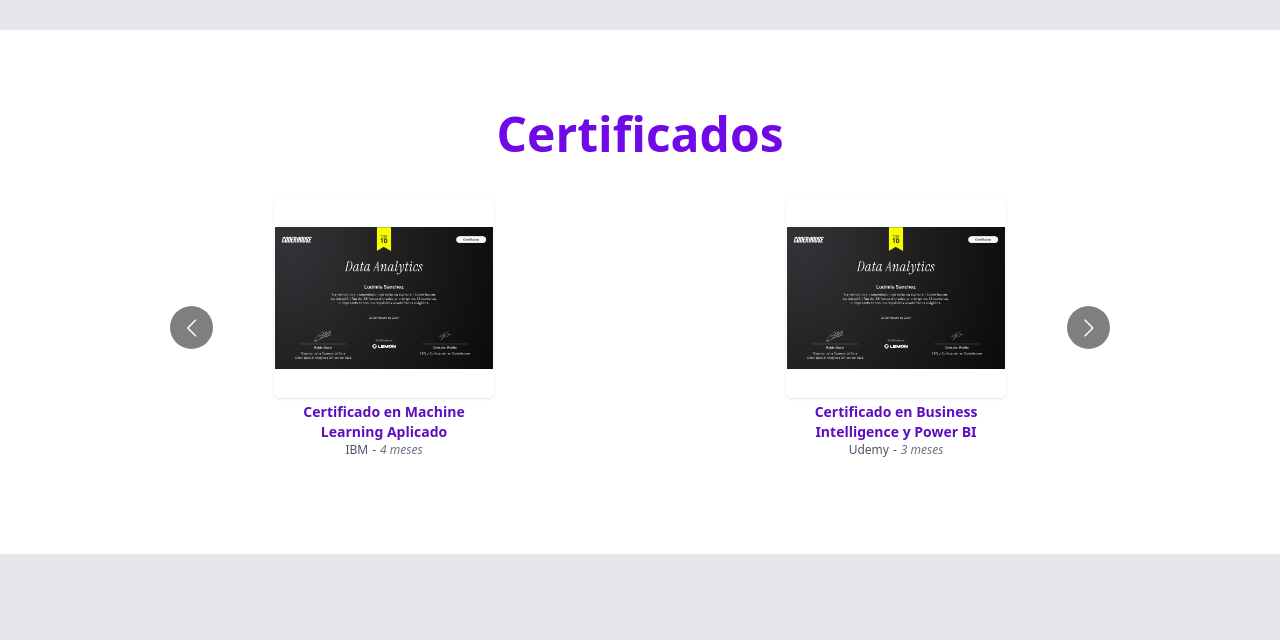
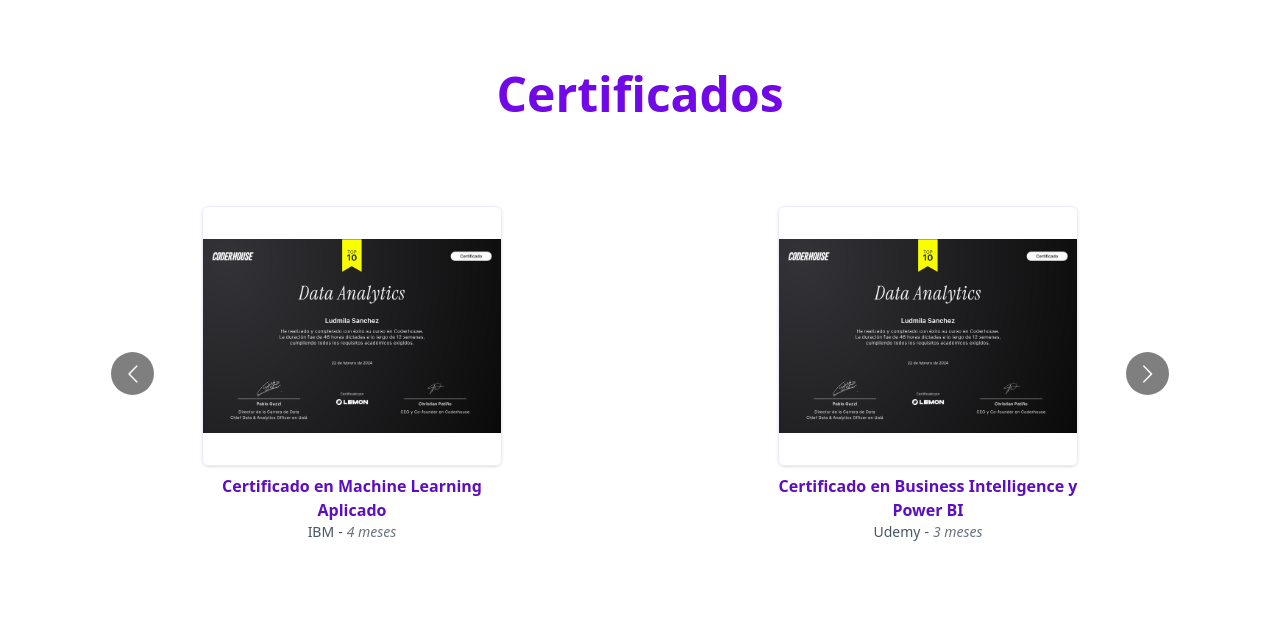
Before and after one commit to AlejandroPerren/Portafolio-Ludmila-Sanchez, a Next.js app: page / in a window 1280 px wide. Shown: the part 2067-2707 px from the top of the page. Built offline with nearby package versions, Linux system fonts and the light colour scheme; no server answers; a web font is replaced by a local one.

Commit message:
More responsive and details of proyect

```diff
--- a/componentes/Home/Certifications/Certifications.tsx
+++ b/componentes/Home/Certifications/Certifications.tsx
@@ -3,9 +3,9 @@
 
 const Certifications = () => {
   return (
-    <section className="pt-10 pb-16 ">
-      <div className="w-full max-w-9xl mx-auto px-4 py-20 bg-white">
-        <h1 className="text-2xl md:text-5xl 2xl:text-8xl font-bold text-violet-700 mb-6 text-center">
+    <section className="pt-10 pb-16 bg-white">
+      <div className="w-full max-w-6xl 2xl:max-w-[1600px] mx-auto px-4 md:px-8 xl:px-0 py-10">
+        <h1 className="text-2xl md:text-5xl 2xl:text-7xl font-bold text-violet-700 mb-10 text-center">
           Certificados
         </h1>
         <CertificationsSlider />
--- a/componentes/Home/Certifications/CertificationsSlider.tsx
+++ b/componentes/Home/Certifications/CertificationsSlider.tsx
@@ -6,7 +6,6 @@
 import Carousel from "react-multi-carousel";
 import "react-multi-carousel/lib/styles.css";
 import CertificationModal from "./utils/CertificationModal";
-
 
 interface Certification {
   id: number;
@@ -36,28 +35,30 @@
         autoPlay
         autoPlaySpeed={5000}
         keyBoardControl
-        containerClass="py-4 max-w-5xl mx-auto"
-        itemClass="px-1"
+        containerClass="py-4 max-w-[1600px] mx-auto"
+        itemClass="px-2"
       >
         {certificatesData.map((data) => (
           <div
             key={data.id}
-            className="mx-auto w-[220px] cursor-pointer"
+            className="mx-auto
+              w-[220px] sm:w-[240px] md:w-[260px] lg:w-[280px] xl:w-[300px] 2xl:w-[320px]
+              cursor-pointer transition-transform duration-300 hover:scale-[1.05] hover:shadow-xl py-8"
             onClick={() => setSelectedCert(data)}
           >
-            <div className="relative h-[200px]">
+            <div className="relative h-[200px] md:h-[220px] lg:h-[240px] xl:h-[260px] 2xl:h-[280px]">
               <Image
                 src={data.image}
                 alt={data.title}
                 fill
-                className="object-contain rounded-md border shadow-sm"
+                className="object-contain rounded-md border border-violet-100 shadow-sm hover:border-violet-400 transition-all"
               />
             </div>
-            <div className="mt-1 text-center">
-              <h2 className="text-sm font-semibold text-violet-800">
+            <div className="mt-2 text-center">
+              <h2 className="text-sm xl:text-base font-semibold text-violet-800">
                 {data.title}
               </h2>
-              <div className="flex justify-center gap-1 text-xs text-gray-600">
+              <div className="flex justify-center gap-1 text-xs xl:text-sm text-gray-600">
                 <p>{data.company}</p>
                 <span>-</span>
                 <p className="italic text-gray-500">{data.duration}</p>
@@ -67,7 +68,10 @@
         ))}
       </Carousel>
 
-      <CertificationModal data={selectedCert} onClose={() => setSelectedCert(null)} />
+      <CertificationModal
+        data={selectedCert}
+        onClose={() => setSelectedCert(null)}
+      />
     </>
   );
 };
--- a/componentes/Home/Navbar/Nav.tsx
+++ b/componentes/Home/Navbar/Nav.tsx
@@ -15,7 +15,7 @@
   useEffect(() => {
     const handler = () => {
       if (window.scrollY >= 90) setNavBg(true);
-      if (window.scrollY < 90) setNavBg(false);
+      else setNavBg(false);
     };
     window.addEventListener("scroll", handler);
     return () => window.removeEventListener("scroll", handler);
@@ -23,9 +23,9 @@
 
   return (
     <div
-      className={`${
-        navBg ? "shadow-md bg-violet-300" : "fixed"
-      } transition-all duration-200 h-[10vh] z-[1000] fixed w-full`}
+      className={`fixed w-full z-[1000] transition-all duration-300 ${
+        navBg ? "bg-gray-200/90 backdrop-blur-sm border-b-2 border- border-gray-500 shadow-sm" : "bg-gray-200 "
+      } h-[8vh]`}
     >
       <div className="flex items-center h-full justify-between w-[90%] xl:w-[80%] mx-auto">
         {/* LOGO */}
@@ -35,8 +35,9 @@
             Ludmila
           </h1>
         </div>
+
         {/* NavLinks */}
-        <div className="hidden 2xl:flex items-center space-x-10 ">
+        <div className="hidden 2xl:flex items-center space-x-10">
           {navLinks.map((link) => {
             const linkClasses =
               "relative text-violet-700 text-base md:text-lg lg:text-2xl font-bold w-fit block " +
@@ -59,6 +60,7 @@
             );
           })}
         </div>
+
         {/* buttons */}
         <div className="flex items-center space-x-4">
           <HiBars3BottomRight
--- a/componentes/Home/Proyects/ProyectsSlider.tsx
+++ b/componentes/Home/Proyects/ProyectsSlider.tsx
@@ -22,35 +22,42 @@
     <Carousel
       responsive={responsive}
       infinite={false}
-      centerMode
+      centerMode={false}
       autoPlay
       autoPlaySpeed={6000}
       keyBoardControl
       containerClass="py-10 max-w-7xl mx-auto"
-      itemClass="px-4"
-      removeArrowOnDeviceType={["tablet", "mobile"]}
+      itemClass="px-4 flex justify-center"
+      removeArrowOnDeviceType={["mobile"]}
+      arrows
+      customTransition="all .4s ease"
     >
       {projectsData.map((project, index) => (
         <div
           key={project.id}
           onClick={() => router.push(`/proyecto/${project.id}`)}
-          className={`cursor-pointer transform transition duration-300 hover:scale-105 ${
-            index % 2 === 0 ? "mt-0" : "mt-[100%]"
-          }`}
+          className={`cursor-pointer transform transition duration-300 hover:scale-105
+            ${
+              index % 2 === 0
+                ? "mt-0"
+                : "mt-[100%] md:mt-[100%] sm:mt-0"
+            }
+            max-w-[320px] w-full  // Limita ancho para mejor control y centrado
+          `}
         >
-          <div className="relative h-[200px] rounded-2xl overflow-hidden shadow-xl hover:shadow-2xl border border-gray-300 bg-white">
+          <div className="relative h-[260px] rounded-2xl overflow-hidden shadow-xl hover:shadow-2xl border border-gray-300 bg-white">
             <Image
               src={project.images[0]}
               alt={`Proyecto ${project.id}`}
               fill
               className="object-cover object-center"
             />
-            {/* Overlay oscura con ícono */}
-            <div className="absolute inset-0 bg-black bg-opacity-40 opacity-0 hover:opacity-100 transition duration-300 flex items-center justify-center">
-              <div className="flex flex-col items-center text-white">
-                <FaRegEye className="w-8 h-8 mb-2" />
-                <span className="text-sm">Ver proyecto</span>
-              </div>
+
+            {/* Overlay al hacer hover */}
+            <div className="absolute inset-0 bg-black bg-opacity-50 opacity-0 hover:opacity-100 transition duration-300 flex flex-col items-center justify-center px-4 text-white text-center">
+              <FaRegEye className="w-8 h-8 mb-2" />
+              <h2 className="text-lg font-semibold mb-1">{project.title}</h2>
+              <p className="text-sm line-clamp-3">{project.summary}</p>
             </div>
           </div>
         </div>
--- a/data/index.ts
+++ b/data/index.ts
@@ -14,6 +14,8 @@
     conclusions:
       "El análisis permitió ajustar campañas de marketing y mejorar la gestión de stock.",
     link: "https://lookerstudio.google.com/reporting/7992e600-7c7d-41b6-9e1f-07590a7d7b5d",
+    summary:
+      "Modelo con 85% de precisión para identificar clientes en riesgo de churn.",
   },
   {
     id: 2,
@@ -25,12 +27,13 @@
     results:
       "Modelo con 85% de precisión para identificar clientes en riesgo de churn.",
     duration: "4 meses",
-    dataset:
-      "https://github.com/usuario/analisis-ventas",
+    dataset: "https://github.com/usuario/analisis-ventas",
     technologies: ["Python", "Pandas", "NumPy", "Matplotlib", "Seaborn"],
     conclusions:
       "Se lograron estrategias personalizadas de retención, disminuyendo el churn en un 10%.",
     link: "https://github.com/usuario/prediccion-churn",
+    summary:
+      "Modelo con 85% de precisión para identificar clientes en riesgo de churn.",
   },
   {
     id: 3,
@@ -42,12 +45,13 @@
     results:
       "Implementación de reportes automatizados que redujeron el tiempo de generación manual en un 70%.",
     duration: "2 meses",
-    dataset:
-      "https://github.com/usuario/analisis-ventas",
+    dataset: "https://github.com/usuario/analisis-ventas",
     technologies: ["Python", "Pandas", "NumPy", "Matplotlib", "Seaborn"],
     conclusions:
       "El dashboard mejoró la toma de decisiones financieras estratégicas.",
     link: "https://github.com/usuario/dashboard-financiero",
+    summary:
+      "Modelo con 85% de precisión para identificar clientes en riesgo de churn.",
   },
   {
     id: 4,
@@ -59,12 +63,13 @@
     results:
       "Modelo con 85% de precisión para identificar clientes en riesgo de churn.",
     duration: "4 meses",
-    dataset:
-      "https://github.com/usuario/analisis-ventas",
+    dataset: "https://github.com/usuario/analisis-ventas",
     technologies: ["Python", "Pandas", "NumPy", "Matplotlib", "Seaborn"],
     conclusions:
       "Se lograron estrategias personalizadas de retención, disminuyendo el churn en un 10%.",
     link: "https://github.com/usuario/prediccion-churn",
+    summary:
+      "Modelo con 85% de precisión para identificar clientes en riesgo de churn.",
   },
   {
     id: 5,
@@ -82,6 +87,8 @@
     conclusions:
       "Se lograron estrategias personalizadas de retención, disminuyendo el churn en un 10%.",
     link: "https://github.com/usuario/prediccion-churn",
+    summary:
+      "Modelo con 85% de precisión para identificar clientes en riesgo de churn.",
   },
   {
     id: 6,
@@ -99,6 +106,8 @@
     conclusions:
       "Se lograron estrategias personalizadas de retención, disminuyendo el churn en un 10%.",
     link: "https://github.com/usuario/prediccion-churn",
+    summary:
+      "Modelo con 85% de precisión para identificar clientes en riesgo de churn.",
   },
   {
     id: 7,
@@ -116,6 +125,8 @@
     conclusions:
       "Se lograron estrategias personalizadas de retención, disminuyendo el churn en un 10%.",
     link: "https://github.com/usuario/prediccion-churn",
+    summary:
+      "Modelo con 85% de precisión para identificar clientes en riesgo de churn.",
   },
   {
     id: 8,
@@ -133,6 +144,8 @@
     conclusions:
       "Se lograron estrategias personalizadas de retención, disminuyendo el churn en un 10%.",
     link: "https://github.com/usuario/prediccion-churn",
+    summary:
+      "Modelo con 85% de precisión para identificar clientes en riesgo de churn.",
   },
   {
     id: 9,
@@ -150,6 +163,8 @@
     conclusions:
       "Se lograron estrategias personalizadas de retención, disminuyendo el churn en un 10%.",
     link: "https://github.com/usuario/prediccion-churn",
+    summary:
+      "Modelo con 85% de precisión para identificar clientes en riesgo de churn.",
   },
 ];
 
```
